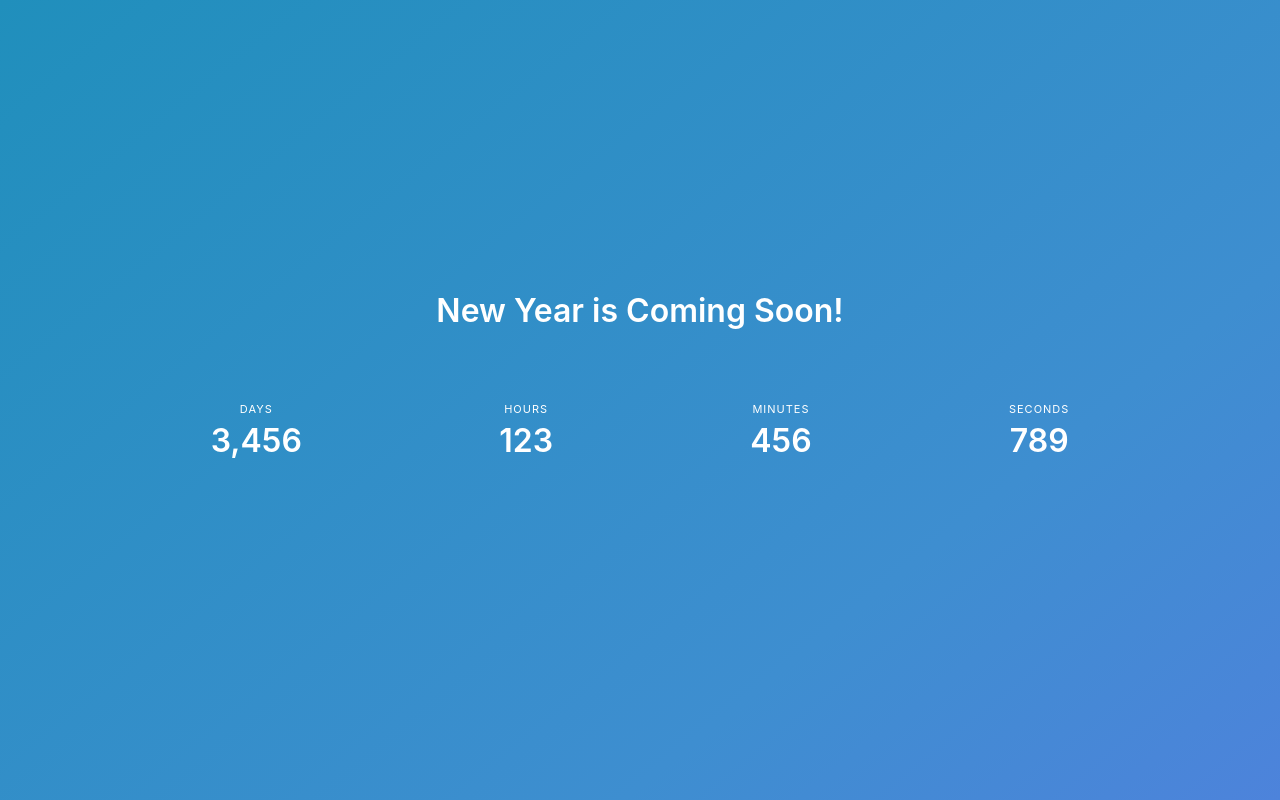
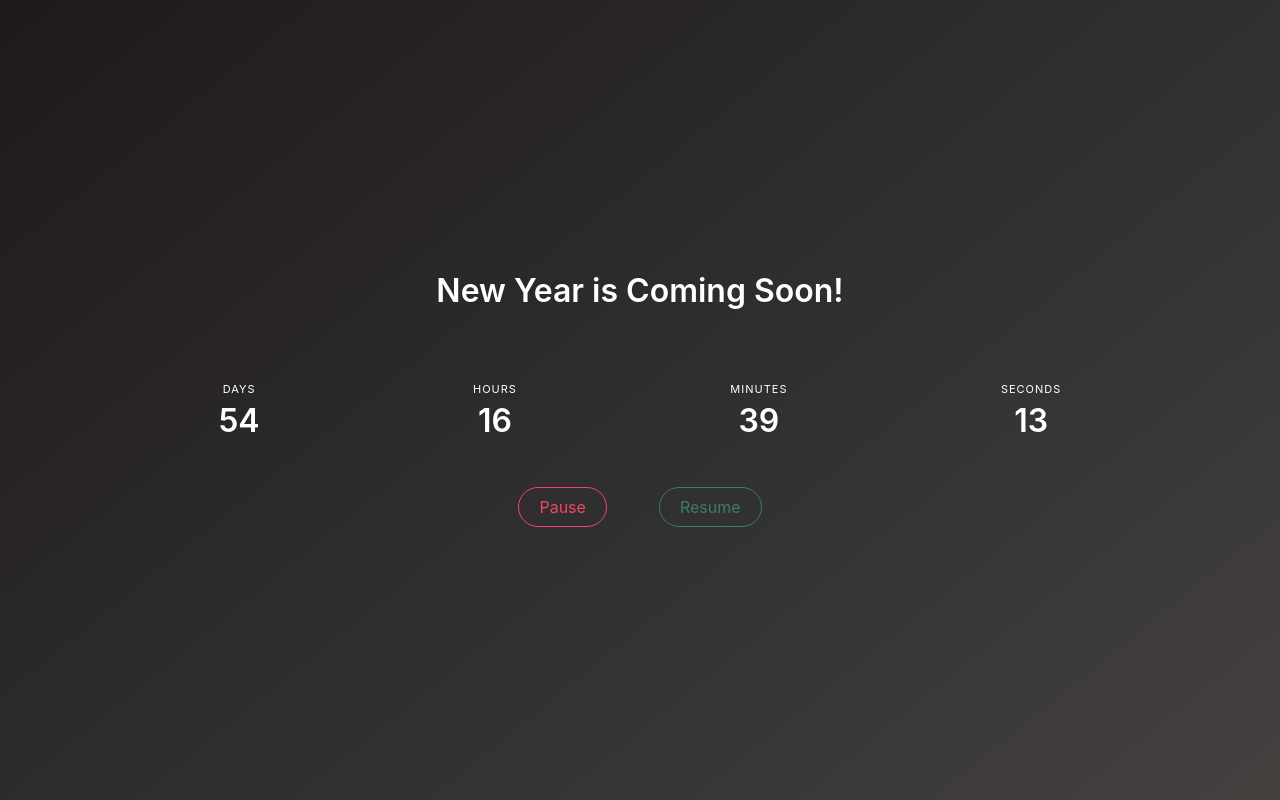
Before and after one commit to msizi67494/countdown, a React (Create React App) app: page / in a window 1280 px wide. Built offline with nearby package versions, Linux system fonts and the light colour scheme.

Commit message:
passing data using props

```diff
--- a/public/index.html
+++ b/public/index.html
@@ -19,7 +19,7 @@
       work correctly both with client-side routing and a non-root public URL.
       Learn how to configure a non-root public URL by running `npm run build`.
     -->
-    <title>React App</title>
+    <title>Msizi's Craft</title>
   </head>
   <body>
     <noscript>
--- /dev/null
+++ b/src/components/controls.js
@@ -0,0 +1,16 @@
+import React from 'react'
+
+const Controls = ({pause}) =>
+    <div className="field is-grouped is-grouped-centered">
+        <p className="control">
+            <button className="button is-rounded is-outlined is-danger medium" disabled={pause}>
+                Pause
+            </button>
+        </p>
+        <p className="control">
+            <button style={{marginLeft: 40}} className="button is-rounded is-outlined is-success medium" disabled={!pause}>
+                Resume
+            </button>
+        </p>
+    </div>
+export default Controls
--- a/src/components/countdown.js
+++ b/src/components/countdown.js
@@ -1,6 +1,6 @@
 import React,{ Component } from 'react'
-// import moment = require('moment');
-import moment from 'moment';
+import moment from 'moment'
+import Controls from './controls'
 
 class Countdown extends Component {
 
@@ -8,10 +8,11 @@ class Countdown extends Component {
         super(props)
 
         this.state = {
-            interval: this.getRemainingTime()
+            duration: this.getRemainingTime(),
+            pause: false
         }
     }
-    // method to calculate the remaining year
+    // method to calculate the remaining time in a year
     getRemainingTime(){
         let now = moment(),
          newYear = moment({year: now.year() + 1}),
@@ -21,11 +22,32 @@ class Countdown extends Component {
         // console.log(diff)
     }
 
+    componentDidMount(){
+         let interval = setInterval(() => {
+             this.setState({
+                duration: this.getRemainingTime()
+             })
+         }, 1000)
+    }
+
+    componentWillUnmount(){
+        clearInterval(this.interval)
+    }
+
+    togglePaused(){
+        this.setState({
+            pause: !this.state.pause
+        })
+    }
+
 
     render(){
+        // destructuring duration from the state
+         const { duration, pause } = this.state
+
         return (
             <div>
-                <section className="hero is-info  is-bold is-fullheight">
+                <section className="hero is-dark is-bold is-fullheight">
                     <div className="hero-body">
                         <div className="container">
                             <h1 className="title has-text-centered">
@@ -36,28 +58,34 @@ class Countdown extends Component {
                                     <div className="level-item has-text-centered">
                                         <div>
                                             <p className="heading">Days</p>
-                                            <p className="title">3,456</p>
+                                            <p className="title">{Math.floor(duration.asDays())}</p>
                                         </div>
                                     </div>
                                     <div className="level-item has-text-centered">
                                         <div>
                                         <p className="heading">Hours</p>
-                                            <p className="title">123</p>
+                                        <p className="title">{duration.hours().toString().padStart(2, '0')}</p>
                                         </div>
                                     </div>
                                     <div className="level-item has-text-centered">
                                         <div>
                                         <p className="heading">Minutes</p>
-                                            <p className="title">456</p>
+                                        <p className="title">{duration.minutes().toString().padStart(2, '0')}</p>
                                         </div>
                                     </div>
                                     <div className="level-item has-text-centered">
                                         <div>
                                         <p className="heading">Seconds</p>
-                                            <p className="title">789</p>
+                                        <p className="title">{duration.seconds().toString().padStart(2, '0')}</p>
                                         </div>
                                     </div>
                                 </nav>
+                             </div>
+                             <div>
+                                <Controls pause={pause}/>
+                             </div>
+
+                            <div>
                         </div>
                         </div>
                     </div>
```
Lines whose indentation alone changed are shown as unchanged.
